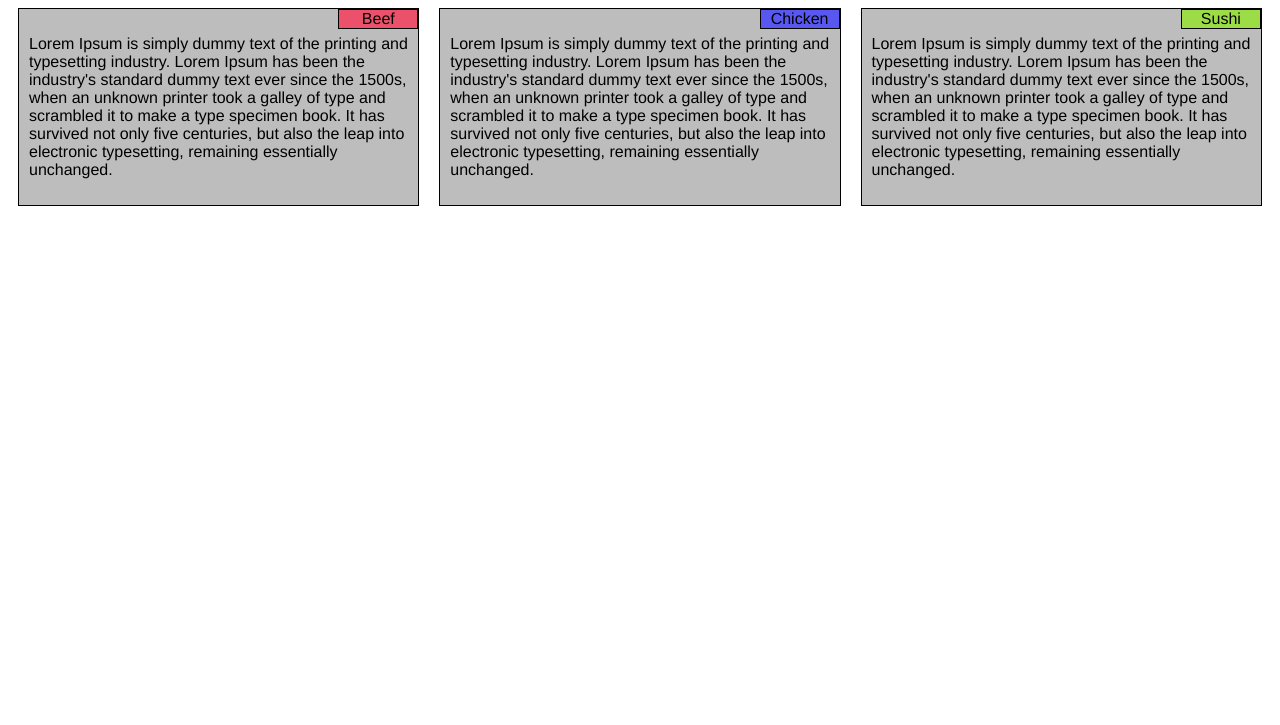
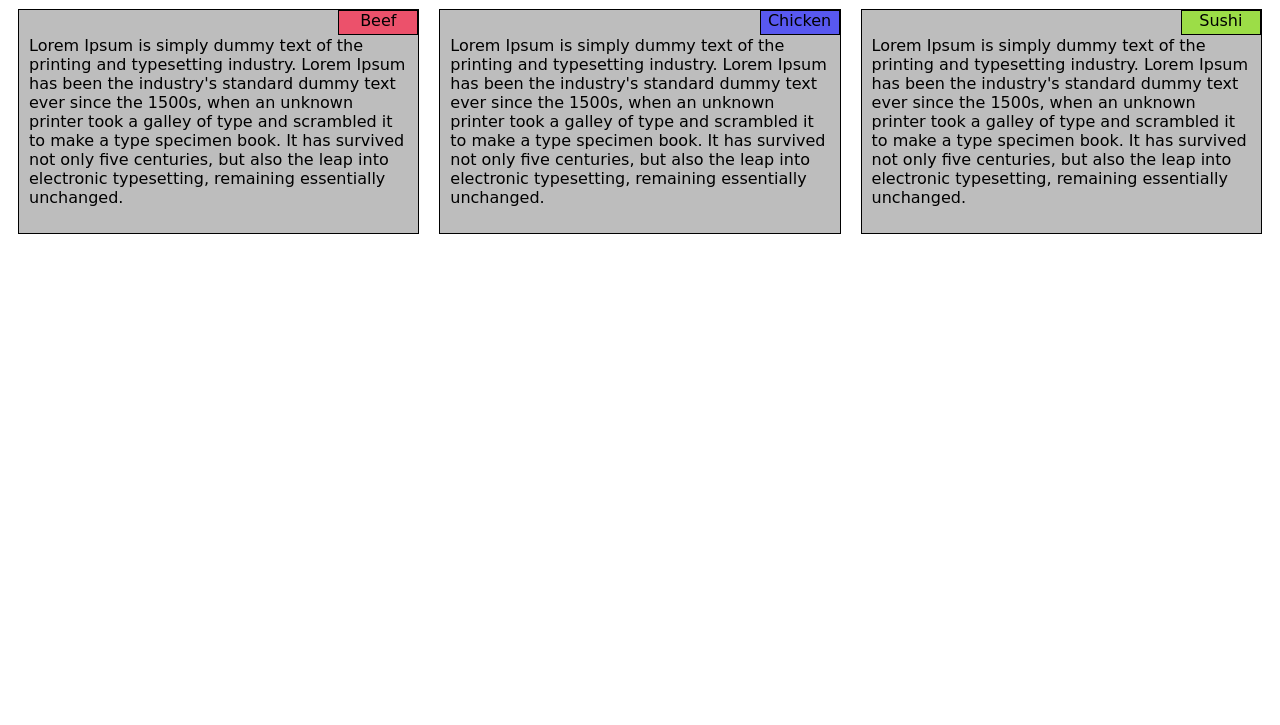
Before and after one commit to rajeshwarikadagad/module2-solution, a plain HTML site: page index.html in a window 1280 px wide. Shown: the part 75-800 px from the top of the page. Drawn offline with Linux system fonts and the light colour scheme.

Commit message:
Update index.html

```diff
--- a/index.html
+++ b/index.html
@@ -9,7 +9,7 @@
     /********** Base styles **********/
     * {
       box-sizing: border-box;
-      font-family: Helvetica;
+      font-family: cursive;
 
     }
 
@@ -21,7 +21,7 @@
 
     .box {
       width: 100%;
-      border: 1px solid black;
+      border: 0.1px solid black;
       height: 100%;
       overflow: hidden;
       background-color: rgba(177, 177, 177, 0.836);
@@ -34,7 +34,7 @@
 
     .tag {
       width: 80px;
-      height: 20px;
+      height: 25px;
       float: right;
       border: 1px solid black;
       text-align: center;
```
